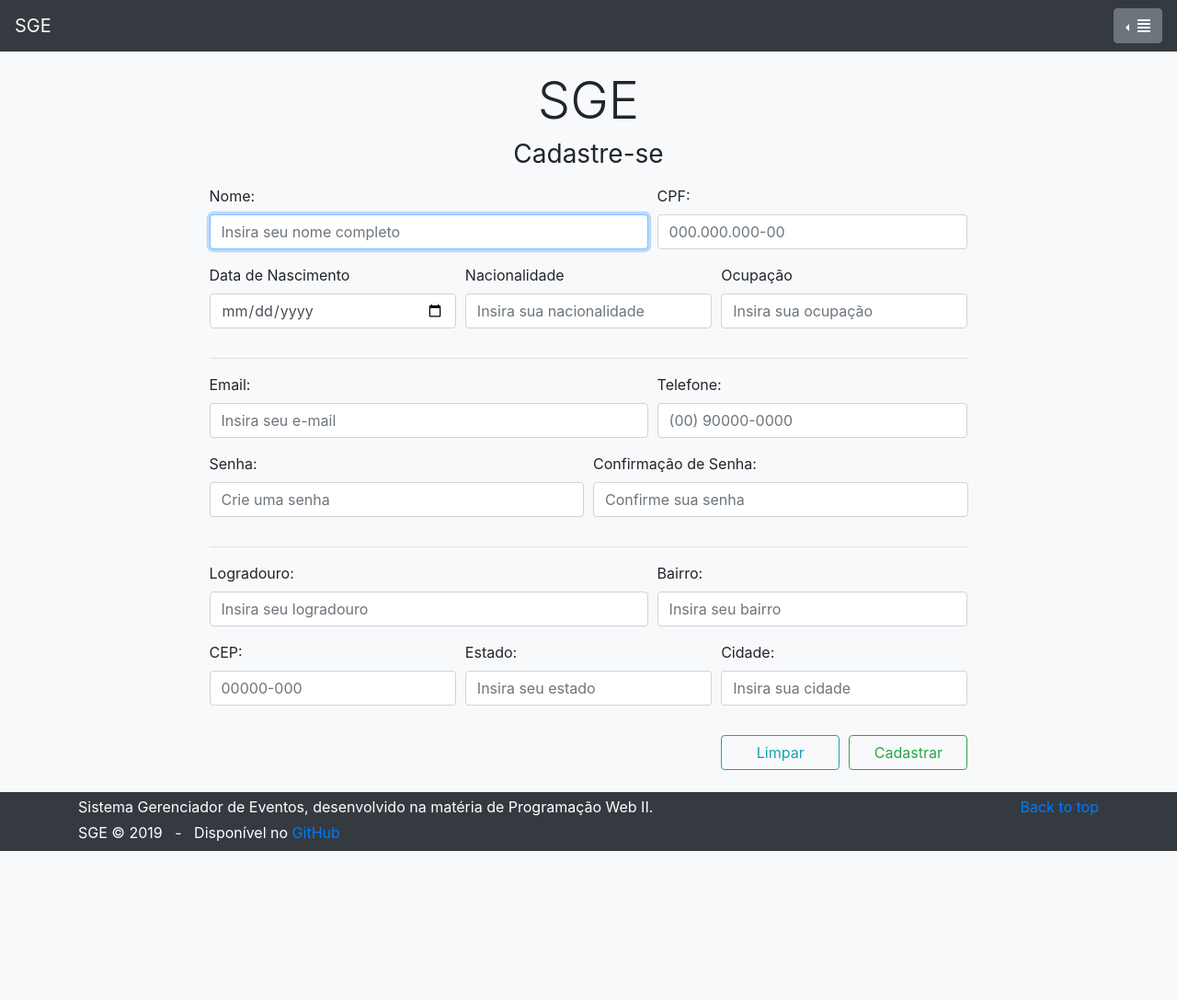
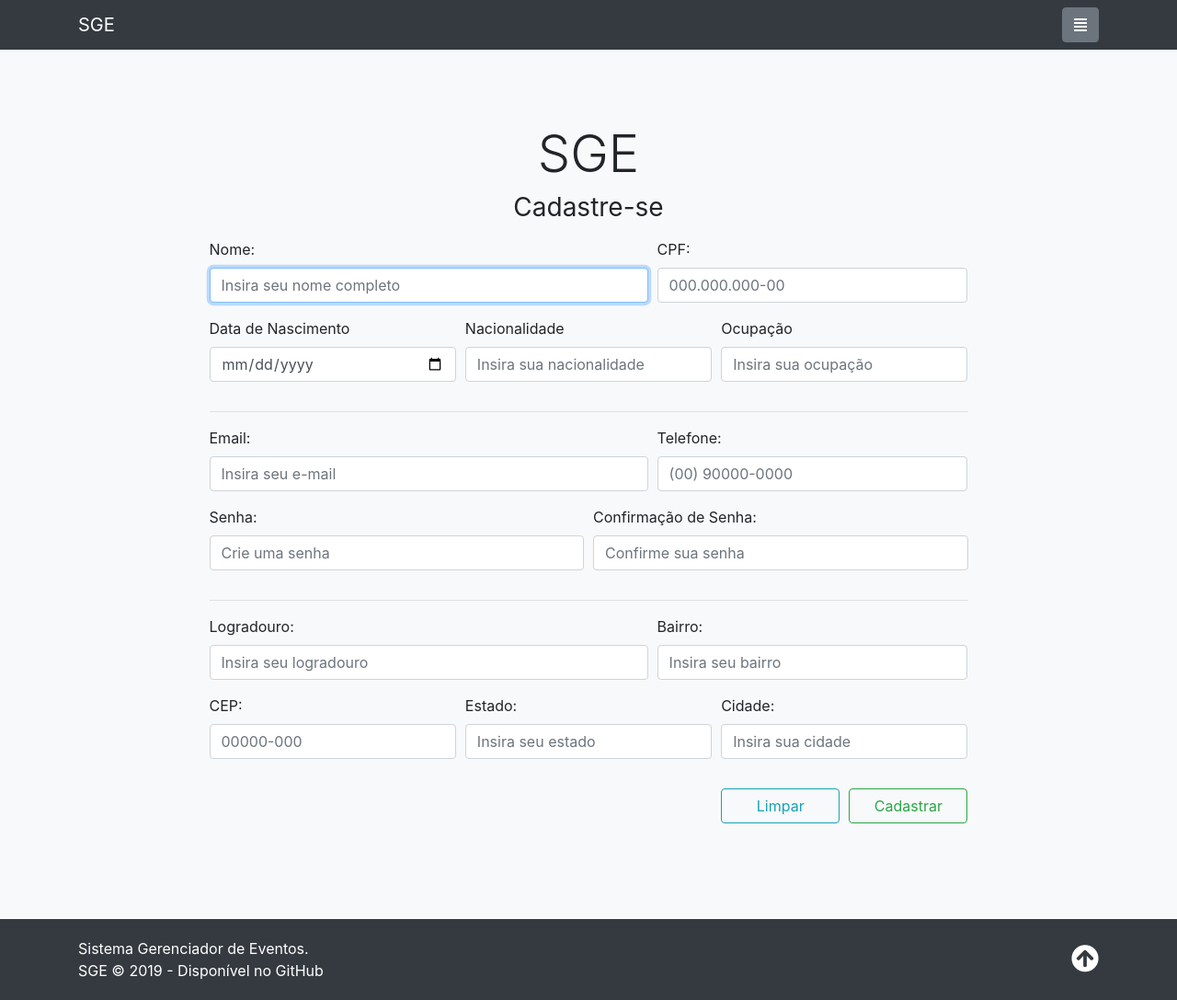
Before and after one commit to prof-lucas-faria/projeto-sge, a PHP site: page /public_html/cadastro.php in a window 1280 px wide. Shown: the whole page at 92% size. Before the commit the page ends 925 px from the top, so only its background shows below. Run offline with PHP 8.4, Linux system fonts and the light colour scheme; some libraries are stand-ins or nearby versions.

Commit message:
Alteração do layout em andamento

```diff
--- a/public_html/assets/css/index.css
+++ b/public_html/assets/css/index.css
@@ -1,10 +1,22 @@
-html, body {
-    height: 100%;
+* {
+    margin: 0;
+    padding: 0;
+    -webkit-font-smoothing: antialiased;
+    border: 0;
+    list-style: none;
+    color: inherit;
+    text-decoration: none;
+    outline: none;
+    box-sizing: border-box;
+    box-shadow: none;
 }
 
-/*
-    Personalização do input's de pesquisa da página inicial
-*/
+html, body {
+    position: relative;
+    width: 100%;
+    height: 100%;
+    font-size: 16px;
+}
 
 .has-search .form-control {
     padding-left: 2.375rem;
@@ -22,17 +34,6 @@ html, body {
     color: #aaa;
 }
 
-/*
-    Personalização do input's de pesquisa da página inicial
-*/
-
-/*
-
-Remove o estilo padrão dos navegadores
-Usei isso só pra tirar a seta padrão do select
-
-*/
-
 select {
     -webkit-appearance: none;
     -moz-appearance: none;
@@ -40,15 +41,34 @@ select {
     text-overflow: '';
 }
 
-/*
+header {
+    width: 100%;
+    display: flex;
+    align-items: center;
+    justify-content: center;
+}
 
-Remove o estilo padrão dos navegadores
-Usei isso só pra tirar a seta padrão do select
+header .navbar {
+    width: 100%;
+}
 
-*/
+header .navbar .container .logo {
+    color: #fff;
+    font-size: 1.25rem;
+}
+
+header .navbar .container .dropdown-toggle::before {
+    content: none;
+}
+
+header .navbar .container .dropdown-menu {
+    margin-right: 10px;
+}
 
 main {
-    margin-top: 20px;
+    display: flex;
+    flex-direction: column;
+    padding: 40px 0;
 }
 
 main h3.sem-resultado {
@@ -66,17 +86,43 @@ main h3.sem-resultado {
     padding: 80px 0;
 }
 
-/* Estilização do Footer*/
+/* Footer*/
 
 footer {
-    padding-top: 3rem;
-    padding-bottom: 3rem;
-    bottom: 0;
-    margin: auto;
+    padding: 20px 0;
 }
 
-footer p {
-    margin-bottom: .25rem;
+footer .container {
+    display: flex;
+    align-items: center;
+    justify-content: space-between;
 }
 
-/* Estilização do Footer*/
+footer .container a .fa-arrow-circle-up::before {
+    font-size: 30px;
+    color: #fff;
+}
+
+footer .container a .fa-arrow-circle-up:hover::before {
+    color: #007bff;
+}
+
+footer .container div {
+    display: flex;
+    flex-direction: column;
+}
+
+footer .container div p {
+    margin-bottom: 0;
+}
+
+footer .container div p a {
+    color: #fff;
+}
+
+footer .container div p a:hover {
+    color: #007bff;
+    text-decoration: none;
+}
+
+/* Footer*/
--- a/public_html/footer.php
+++ b/public_html/footer.php
@@ -1,19 +1,24 @@
-<footer class="text-muted bg-dark p-1">
+</main>
+
+<footer class="text-muted bg-dark">
     <div class="container">
-        <p class="float-right">
-            <a href="#">Back to top</a>
-        </p>
-        <p class="text-white">Sistema Gerenciador de Eventos, desenvolvido na matéria de Programação Web II.</p>
-        <p class="text-white">SGE &copy; 2019 &nbsp; - &nbsp; Disponível no <a href="https://github.com/pwii-2019-1/sge">GitHub</a></p>
+        <div>
+            <p class="text-white">Sistema Gerenciador de Eventos.</p>
+            <p class="text-white">SGE &copy; 2019 - Disponível no
+                <a href="https://github.com/prof-lucas-faria/projeto-sge">GitHub</a>
+            </p>
+        </div>
+        <a href="#"><i class="fa fa-arrow-circle-up"></i></a>
     </div>
 </footer>
 
-<!-- Optional JavaScript -->
-<!-- jQuery first, then Popper.js, then Bootstrap JS -->
 <script src="https://ajax.googleapis.com/ajax/libs/jquery/3.4.1/jquery.min.js"></script>
-<!--    <script src="https://code.jquery.com/jquery-3.3.1.slim.min.js" integrity="sha384-q8i/X+965DzO0rT7abK41JStQIAqVgRVzpbzo5smXKp4YfRvH+8abtTE1Pi6jizo" crossorigin="anonymous"></script>-->
-<script src="https://cdnjs.cloudflare.com/ajax/libs/popper.js/1.14.7/umd/popper.min.js" integrity="sha384-UO2eT0CpHqdSJQ6hJty5KVphtPhzWj9WO1clHTMGa3JDZwrnQq4sF86dIHNDz0W1" crossorigin="anonymous"></script>
-<script src="https://stackpath.bootstrapcdn.com/bootstrap/4.3.1/js/bootstrap.min.js" integrity="sha384-JjSmVgyd0p3pXB1rRibZUAYoIIy6OrQ6VrjIEaFf/nJGzIxFDsf4x0xIM+B07jRM" crossorigin="anonymous"></script>
+<script src="https://cdnjs.cloudflare.com/ajax/libs/popper.js/1.14.7/umd/popper.min.js"
+        integrity="sha384-UO2eT0CpHqdSJQ6hJty5KVphtPhzWj9WO1clHTMGa3JDZwrnQq4sF86dIHNDz0W1"
+        crossorigin="anonymous"></script>
+<script src="https://stackpath.bootstrapcdn.com/bootstrap/4.3.1/js/bootstrap.min.js"
+        integrity="sha384-JjSmVgyd0p3pXB1rRibZUAYoIIy6OrQ6VrjIEaFf/nJGzIxFDsf4x0xIM+B07jRM"
+        crossorigin="anonymous"></script>
 
 <?php
 
--- a/public_html/header.php
+++ b/public_html/header.php
@@ -27,9 +27,11 @@ use core\sistema\Autenticacao;
 </head>
 
 <body class="bg-light">
+<header>
     <!-- NAVBAR-->
     <nav class="navbar navbar-dark bg-dark">
-    <a href="index.php" class="navbar-brand text-light">SGE</a>
+        <div class="container">
+            <a href="index.php" class="logo">SGE</a>
             <div class="dropdown dropleft">
                 <button class="btn btn-secondary dropdown-toggle" type="button" id="triggerId" data-toggle="dropdown"
                         aria-haspopup="true" aria-expanded="false">
@@ -38,7 +40,7 @@ use core\sistema\Autenticacao;
                 <div class="dropdown-menu">
                     <a class="dropdown-item" href="index.php">Página Inicial</a>
                     <div class="dropdown-divider"></div>
-            <?php if (Autenticacao::verificarLogin() and !Autenticacao::usuarioAdministrador()) { ?>
+                    <?php if (Autenticacao::verificarLogin() && !Autenticacao::usuarioAdministrador()) { ?>
                         <a class="dropdown-item" href="index.php?me=1">Meus Eventos</a>
                     <?php }
 
@@ -58,5 +60,9 @@ use core\sistema\Autenticacao;
                     <?php } ?>
                 </div>
             </div>
+        </div>
     </nav>
     <!-- NAVBAR-->
+</header>
+
+<main>
```
Also changed, not shown: public_html/index.php (+29 -18 lines). Lines whose indentation alone changed are shown as unchanged.
